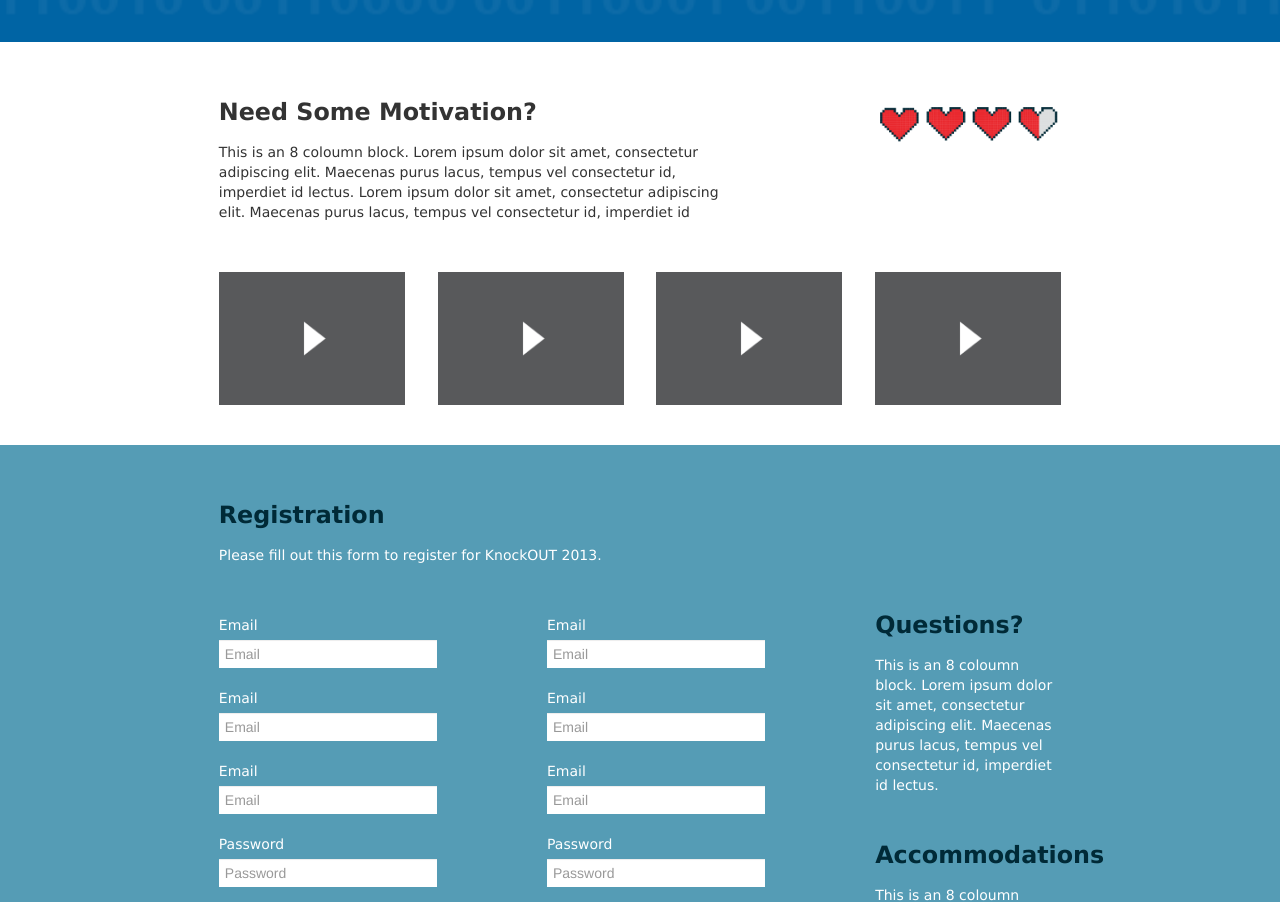
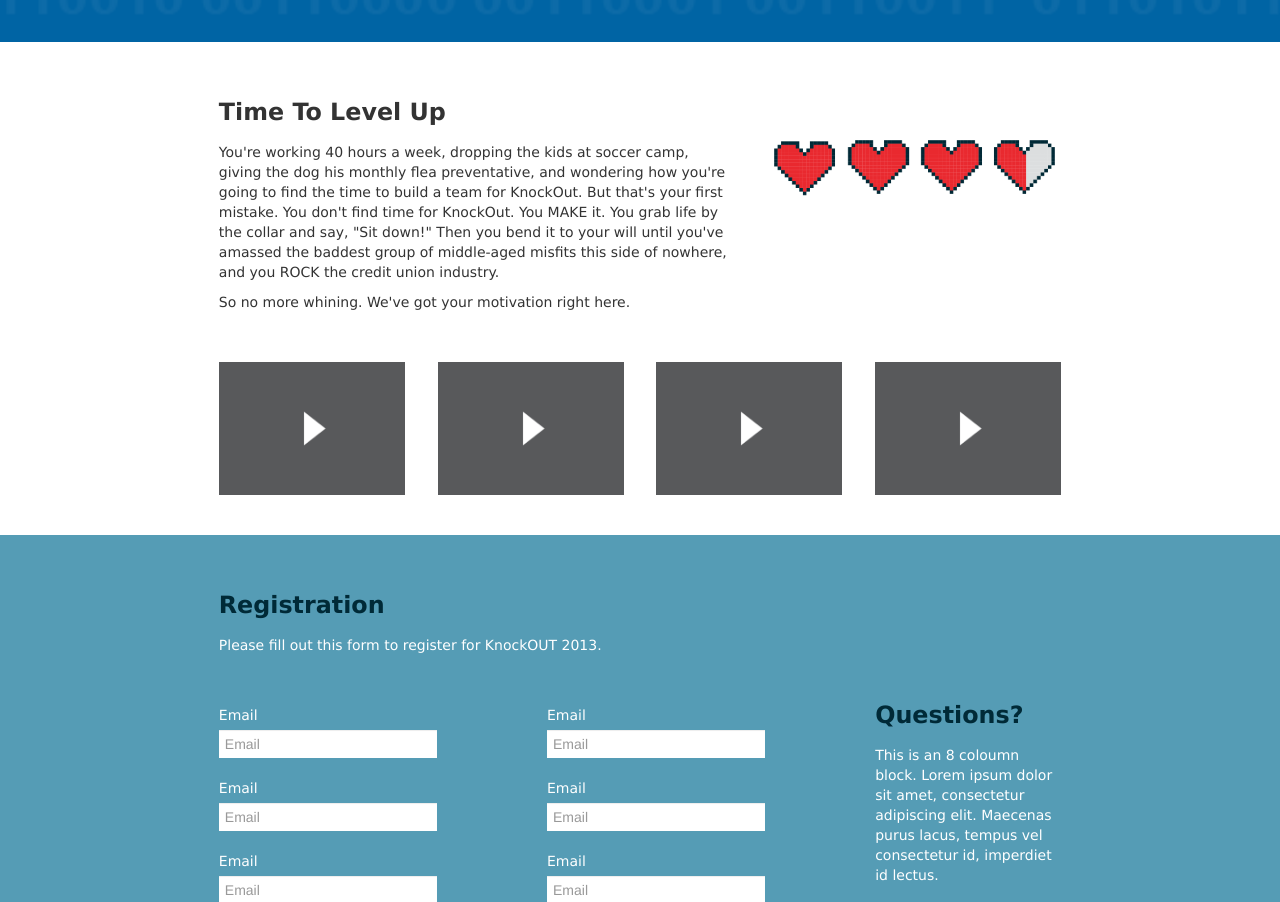
Before and after one commit to dvideby0/KO, a plain HTML site: page index.html in a window 1280 px wide. Shown: the part 2203-3105 px from the top of the page. Drawn offline with Linux system fonts and the light colour scheme.

Commit message:
Level Up finished except videos

```diff
--- a/index.html
+++ b/index.html
@@ -1,6 +1,7 @@
 <!DOCTYPE html>
 <html>
 <head>
+    <meta name="viewport" content="width=device-width, initial-scale=1">
     <title>PSCU KnockOUT</title>
 
     <!-- Stylesheets -->
@@ -157,11 +158,12 @@ you will need to make sure that the href hash(s) corrspond to an ID of a field f
 
 <div id="tips" class="row-fluid motivation-row">
     <div class="span5 offset2">
-        <p class="about-title">Need Some Motivation?</p>
-        <p>This is an 8 coloumn block. Lorem ipsum dolor sit amet, consectetur adipiscing elit. Maecenas purus lacus, tempus vel consectetur id, imperdiet id lectus. Lorem ipsum dolor sit amet, consectetur adipiscing elit. Maecenas purus lacus, tempus vel consectetur id, imperdiet id </p>
+        <p class="about-title">Time To Level Up</p>
+        <p>You're working 40 hours a week, dropping the kids at soccer camp, giving the dog his monthly flea preventative, and wondering how you're going to find the time to build a team for KnockOut. But that's your first mistake. You don't find time for KnockOut. You MAKE it. You grab life by the collar and say, "Sit down!" Then you bend it to your will until you've amassed the baddest group of middle-aged misfits this side of nowhere, and you ROCK the credit union industry.</p>
+        <p>So no more whining. We've got your motivation right here.</p>
     </div>
-    <div class="span2 offset1">
-        <img src="lib/img/hearts.png">
+    <div class="span3">
+        <img style="margin-top: 30px" src="lib/img/hearts.png">
     </div>
 </div>
 <div class="row-fluid motivation-videos-row">
```
